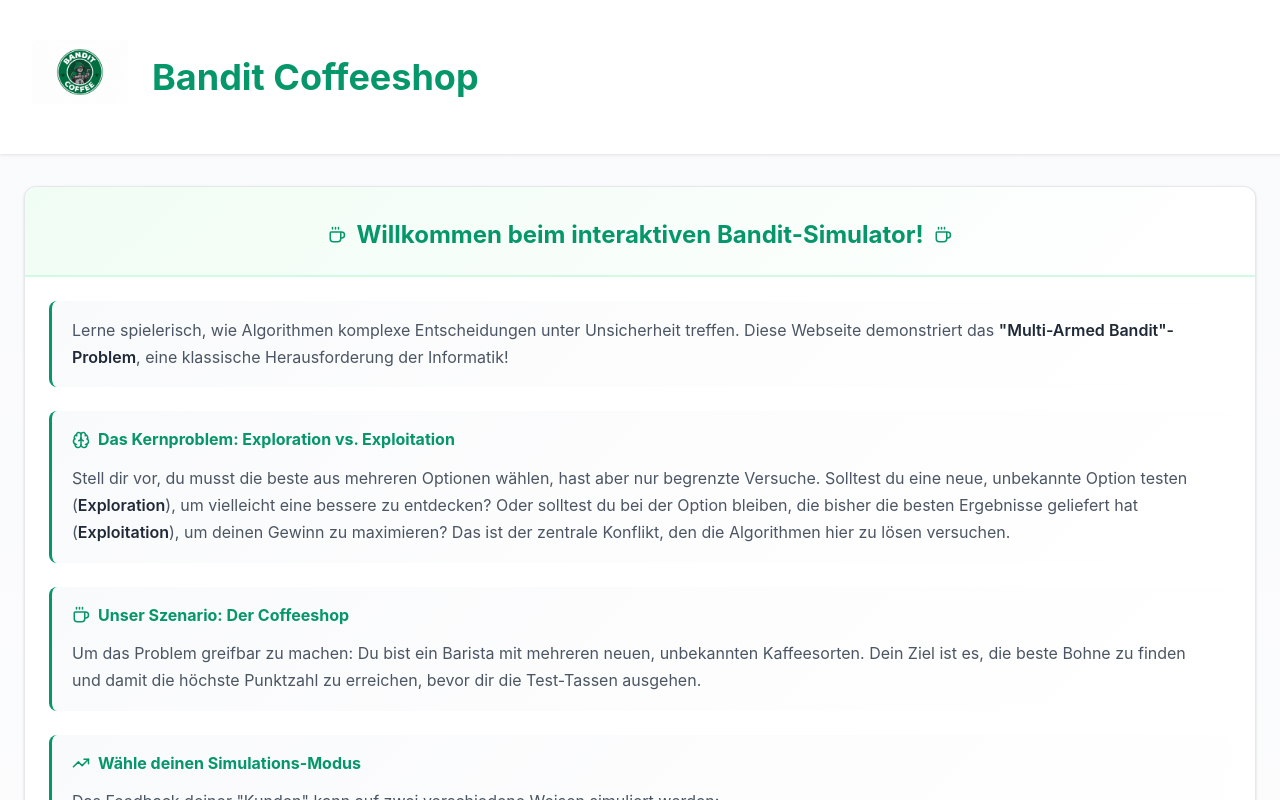
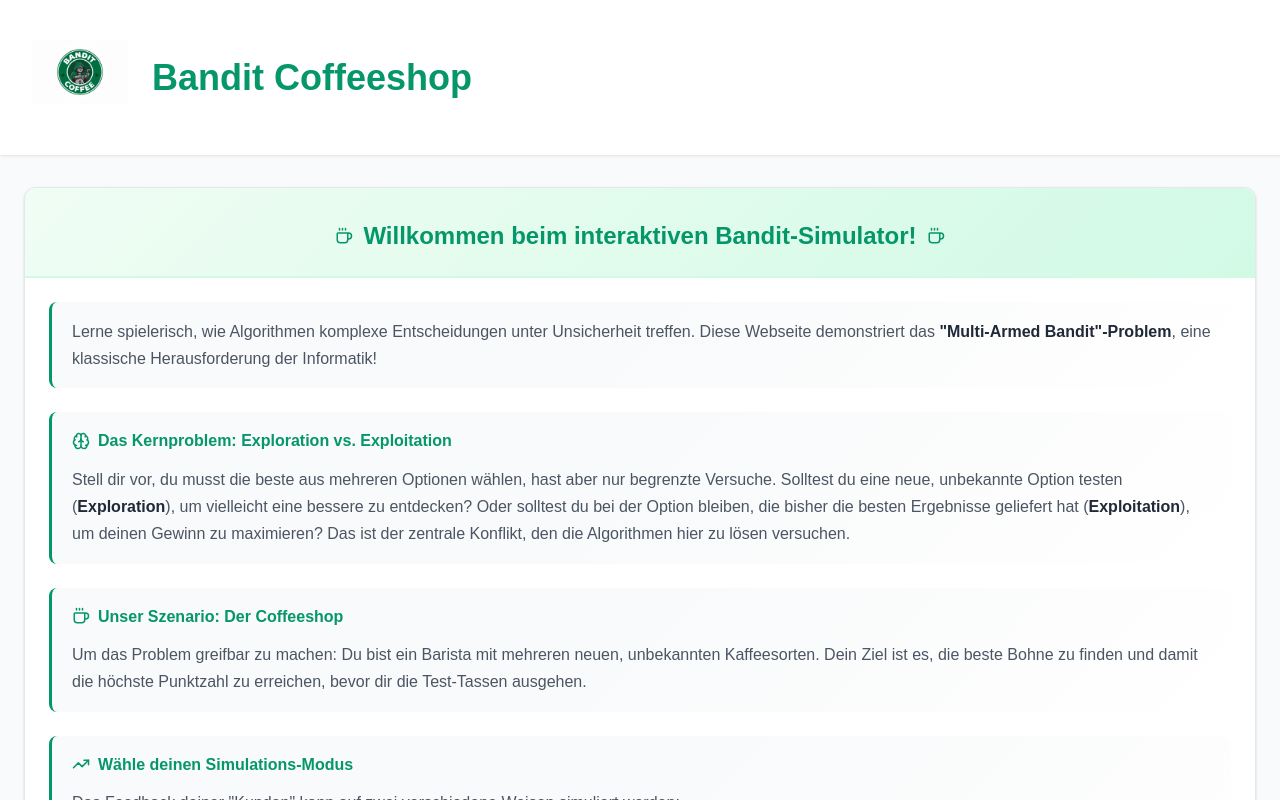
Before and after one commit to winnemo/BanditTool, a React (Vite) app in the folder banditTool/: page / in a window 1280 px wide. Shown: the top 800 px of the page. Built offline with nearby package versions, Linux system fonts and the light colour scheme.

Commit message:
Anpassung Deploy datei

```diff
--- a/banditTool/src/App.css
+++ b/banditTool/src/App.css
@@ -1,11 +1,17 @@
 /* Globale Layout- und App-Styles */
+
+body {
+    margin: 0;
+    background-color: #f9fafb;
+    font-family: sans-serif;
+}
+
 .app-container {
     min-height: 100vh;
-    background: linear-gradient(to bottom, #f9fafb 0%, #ffffff 100%);
 }
 
 .main-container {
-    max-width: 1400px;
+    max-width: 20000px;
     margin: 0 auto;
     padding: 2rem 1.5rem;
     display: flex;
--- a/banditTool/src/components/infoBox.css
+++ b/banditTool/src/components/infoBox.css
@@ -22,7 +22,7 @@
 .info-header-static {
     padding: 1.5rem 1.5rem 1rem 1.5rem;
     border-bottom: 2px solid #d1fae5;
-    background: linear-gradient(135deg, #f0fdf4 0%, #ffffff 100%);
+    background: linear-gradient(135deg, #f0fdf4 0%, #d1fae5 100%);
     border-radius: 0.75rem 0.75rem 0 0;
 }
 
@@ -53,7 +53,7 @@
 /* Paragraphs */
 .info-paragraph {
     padding: 1rem 1.25rem;
-    background: linear-gradient(135deg, #f9fafb 0%, #ffffff 100%);
+    background: linear-gradient(135deg, #f9fafb 50%, #ffffff 100%);
     border-radius: 0.5rem;
     border-left: 3px solid #059669;
 }
@@ -103,8 +103,7 @@
 }
 
 /* Mission Box */
-.mission-box {
-    background: linear-gradient(135deg, #f0fdf4 0%, #d1fae5 100%);
+.mission-box {background: linear-gradient(135deg, #f0fdf4 0%, #d1fae5 100%);
     padding: 1.5rem;
     border-radius: 0.625rem;
     border: 2px solid #10b981;
@@ -176,11 +175,3 @@
     margin-top: 0.125rem;
     flex-shrink: 0;
 }
-
-.mission-icon.trophy {
-    color: #f59e0b;
-}
-
-.mission-icon.zap {
-    color: #8b5cf6;
-}
```
